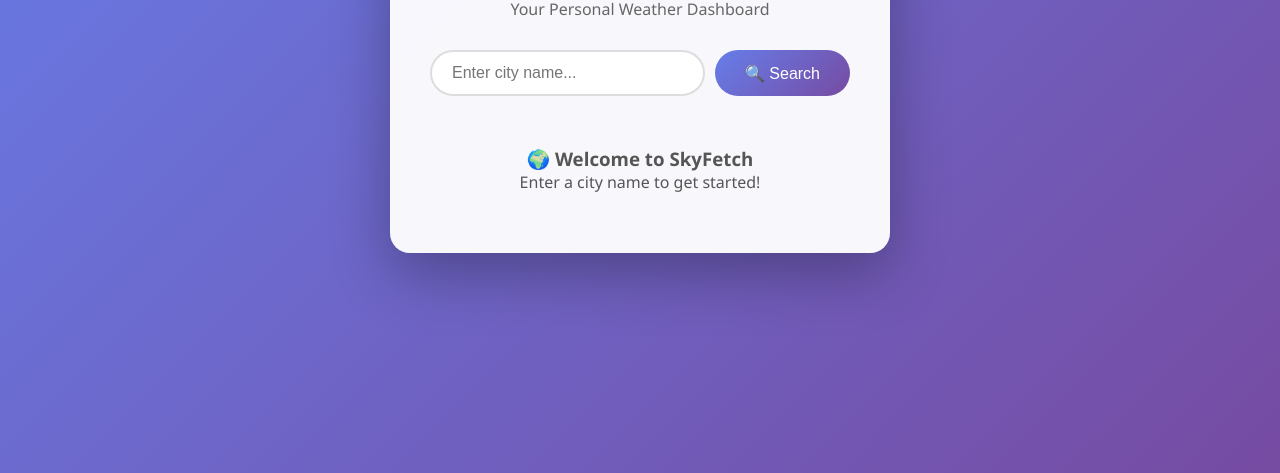
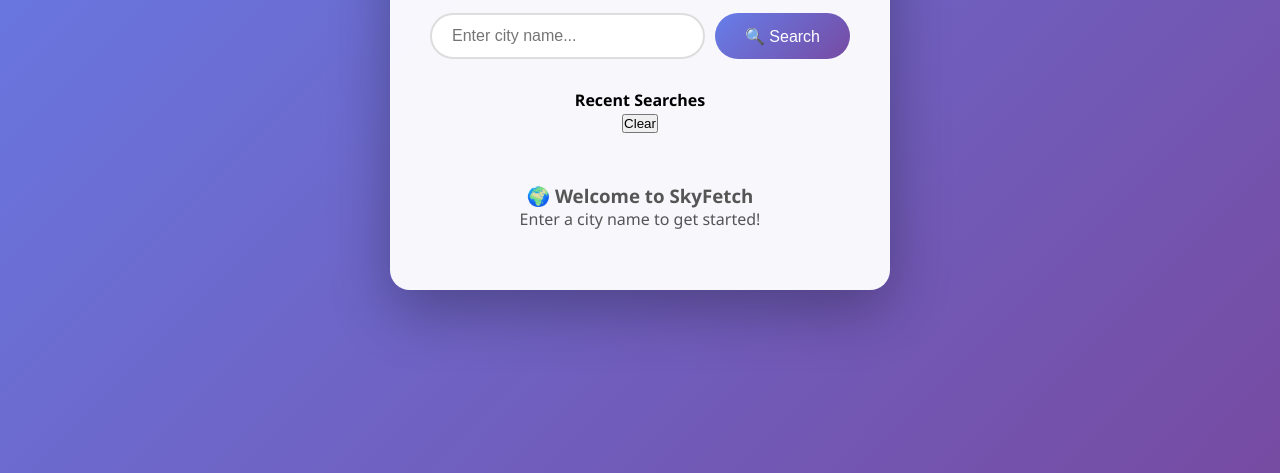
Before and after one commit to rohankt-GH/skyfetch-weather-dashboard, a plain HTML site: page index.html in a window 1280 px wide. Shown: the part 327-800 px from the top of the page. Drawn offline with nearby package versions, Linux system fonts and the light colour scheme.

Commit message:
Add Recent Searches section to index.html
Added a Recent Searches section with a clear history button.

```diff
--- a/index.html
+++ b/index.html
@@ -10,6 +10,7 @@
     <div class="container">
         <h1>🌤️ SkyFetch</h1>
         <p class="tagline">Your Personal Weather Dashboard</p>
+
         <div class="search-section">
             <input
                 type="text"
@@ -18,16 +19,20 @@
             >
             <button id="search-btn">🔍 Search</button>
         </div>
-        <div id="weather-display">
-            <p class="loading">Loading weather data...</p>
+
+        <!-- ✅ NEW Recent Searches Section -->
+        <div id="recent-searches-section" class="recent-searches-section">
+            <div class="recent-header">
+                <h4>Recent Searches</h4>
+                <button id="clear-history-btn" class="clear-history-btn">Clear</button>
+            </div>
+            <div id="recent-searches-container"></div>
         </div>
+
+        <div id="weather-display"></div>
     </div>
 
-    <!-- Axios CDN -->
     <script src="https://cdn.jsdelivr.net/npm/axios/dist/axios.min.js"></script>
-
-    <!-- Your JavaScript -->
     <script src="app.js"></script>
 </body>
-
 </html>
```
